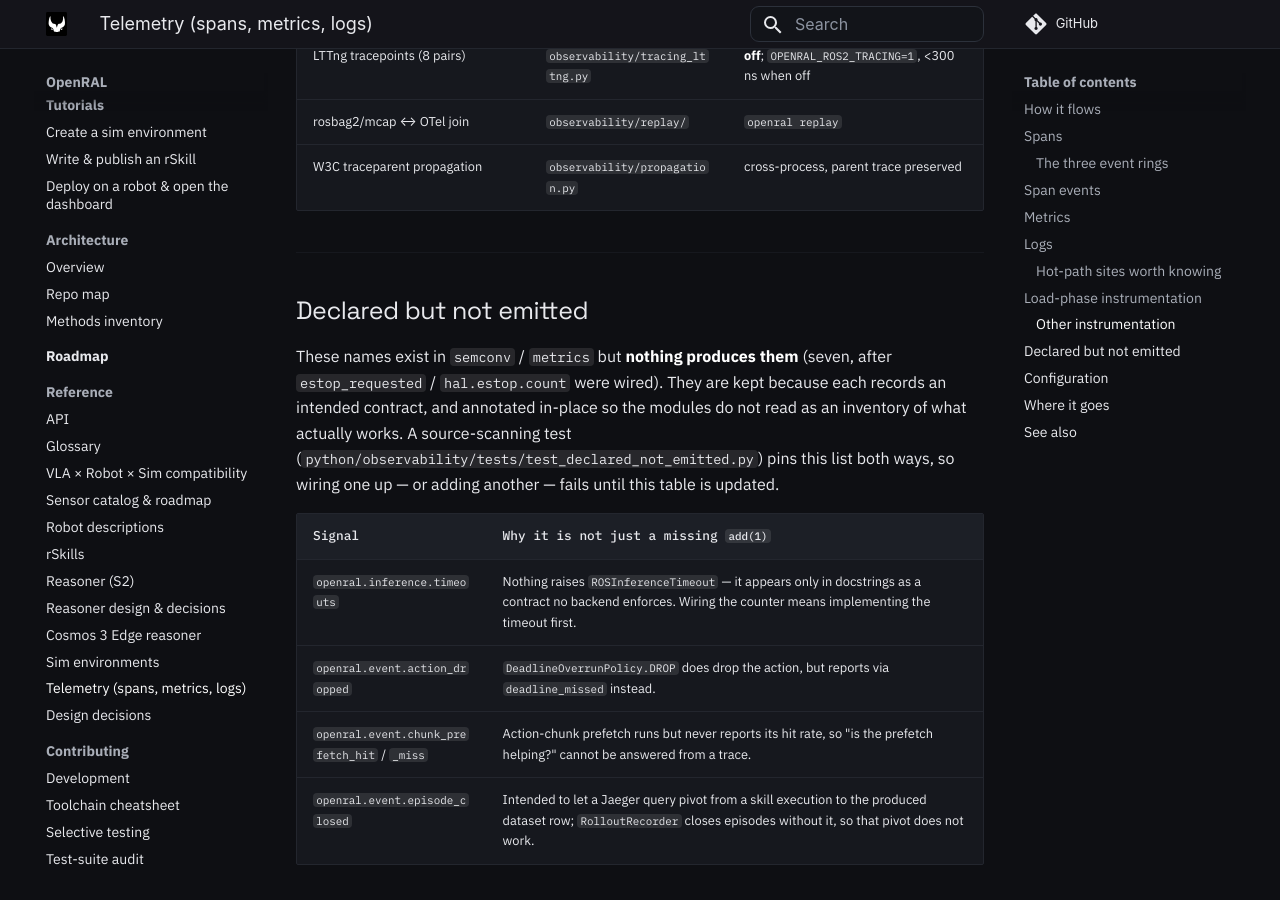
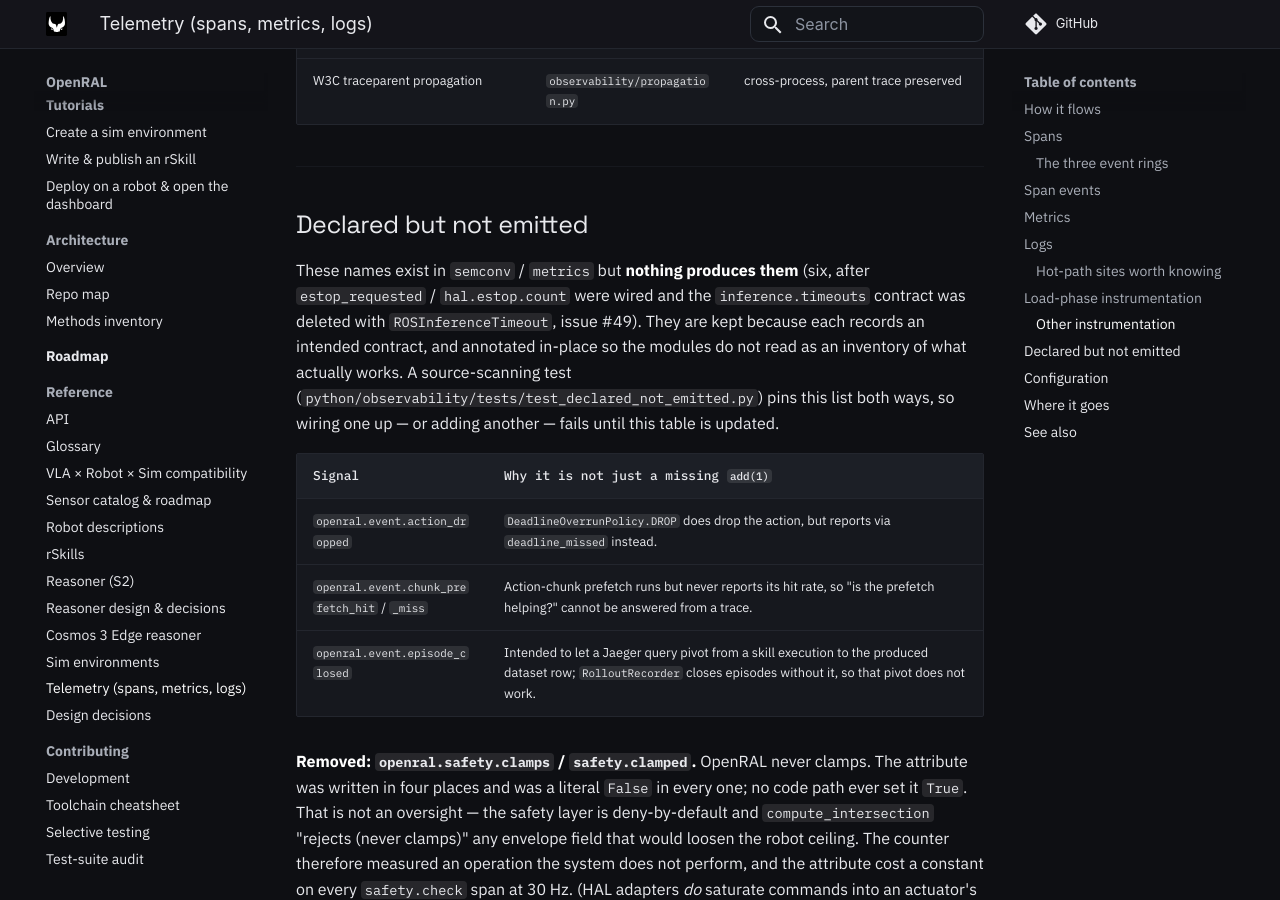
Before and after one commit to OpenRAL/openral, an MkDocs documentation site: the page built from docs/reference/telemetry.md, in a window 1280 px wide and 900 px high, scrolled down 9909 px. Built offline with MkDocs 1.6.1 and Material for MkDocs 9.7.7, drawn with Linux system fonts in a browser that asks for light colours; comment, search, counter and statistics services are not loaded; some of the changed text lies outside the part shown.

Commit message:
fix(observability): adapt the ROSInferenceTimeout deletion to the #44 base
PR #51's base moved from master to refactor/deployment_optimization, whose
telemetry triage (43449fd) rewrote test_declared_not_emitted.py and
docs/reference/telemetry.md around the same regions the deletion edited on
master. The rebase auto-merge kept the base's versions, which still listed
`get_inference_timeouts` in _EXPECTED_UNRECORDED_METRICS and both
telemetry.md tables — tripping the guard test now that the getter is gone
(`now recorded: ['get_inference_timeouts']`).

Empties the expected-unrecorded set, drops both telemetry.md rows, and
corrects the declared-but-not-emitted count to six with a note that the
contract was deleted rather than wired (issue #49).

How tested: python/observability/tests 220 passed; mypy --strict clean on
the touched test; grep shows the only remaining mention is the deliberate
historical note in telemetry.md's prose.

Co-Authored-By: Claude Fable 5 <noreply@anthropic.com>
Claude-Session: https://claude.ai/code/session_01ByRbL7CUntdRFnzuaRgk1N
Signed-off-by: Adrian Llopart <adrianllopart@gmail.com>

```diff
--- a/docs/reference/telemetry.md
+++ b/docs/reference/telemetry.md
@@ -148,7 +148,6 @@ attributes and are stripped by the store so they cannot fragment a series.
 | `openral.system.ram.used_mb` / `.total_mb` | UpDownCounter | MBy | `system_metrics.py:189-190` | 1 Hz |
 | `openral.system.gpu.memory_used_mb` / `.total_mb` | UpDownCounter | MBy | `system_metrics.py:191-192` | 1 Hz |
 | `openral.system.gpu.utilization_pct` | UpDownCounter | % | `system_metrics.py:193` | 1 Hz |
-| `openral.inference.timeouts` | Counter | — | — | **[not recorded](#declared-but-not-emitted)** |
 | `openral.hal.estop.count` | Counter | — | `hal/lifecycle.py::_emit_estop_telemetry` | per e-stop (label `hal.adapter`) |
 | `openral.observability.export_failures` | Counter | — | `_sdk._FailureCountingSpanExporter` | per failed span-export batch (label `signal_kind=trace`) |
 
@@ -259,7 +258,8 @@ uv run tools/profile_policy_load.py --rskill rskills/<dir>
 
 ## Declared but not emitted
 
-These names exist in `semconv` / `metrics` but **nothing produces them** (seven, after `estop_requested` / `hal.estop.count` were wired). They
+These names exist in `semconv` / `metrics` but **nothing produces them** (six, after `estop_requested` / `hal.estop.count` were wired and the
+`inference.timeouts` contract was deleted with `ROSInferenceTimeout`, issue #49). They
 are kept because each records an intended contract, and annotated in-place so
 the modules do not read as an inventory of what actually works. A source-scanning
 test (`python/observability/tests/test_declared_not_emitted.py`) pins this list
@@ -268,7 +268,6 @@ updated.
 
 | Signal | Why it is not just a missing `add(1)` |
 |---|---|
-| `openral.inference.timeouts` | Nothing raises `ROSInferenceTimeout` — it appears only in docstrings as a contract no backend enforces. Wiring the counter means implementing the timeout first. |
 | `openral.event.action_dropped` | `DeadlineOverrunPolicy.DROP` does drop the action, but reports via `deadline_missed` instead. |
 | `openral.event.chunk_prefetch_hit` / `_miss` | Action-chunk prefetch runs but never reports its hit rate, so "is the prefetch helping?" cannot be answered from a trace. |
 | `openral.event.episode_closed` | Intended to let a Jaeger query pivot from a skill execution to the produced dataset row; `RolloutRecorder` closes episodes without it, so that pivot does not work. |
```
Also changed, not shown: 1 other file.
